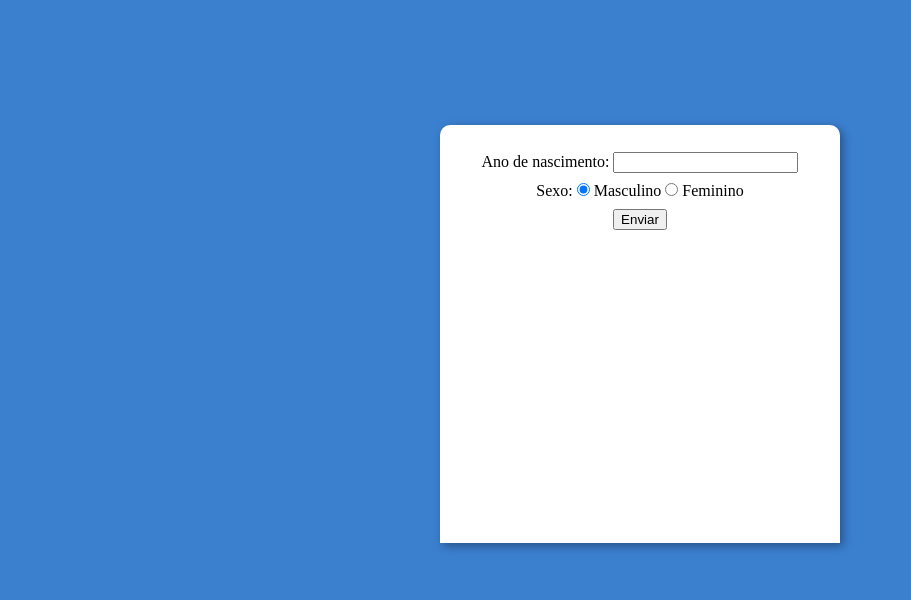
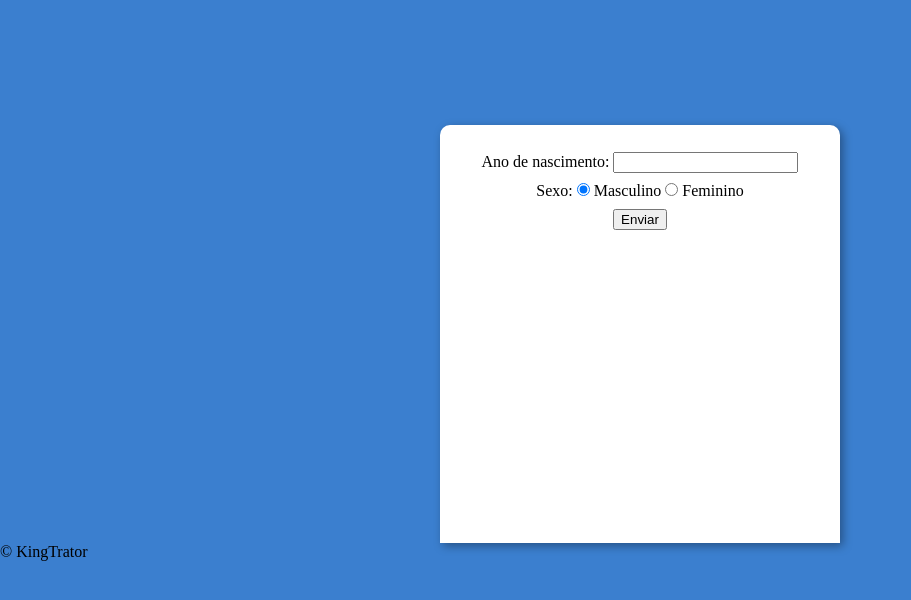
Before and after one commit to KingTrator/html-css, a plain HTML site: page index.html/ex02-archives/identify.html in a window 1280 px wide. Shown: the part 40-640 px from the top of the page, without its empty margins (0-911 px from the left). Drawn offline with Linux system fonts and the light colour scheme.

Commit message:
footer adjusment

```diff
--- a/index.html/ex02-archives/identify.html
+++ b/index.html/ex02-archives/identify.html
@@ -26,7 +26,7 @@
         <div id="res">
         </div>
     </section>
-    <footer><a href="https://github.com/KingTrator"></a></footer>
+    <footer><a href="https://github.com/KingTrator"></a>&copy; KingTrator</footer>
     <script src="javascript.js"></script>
 </body>
 </html>
```
